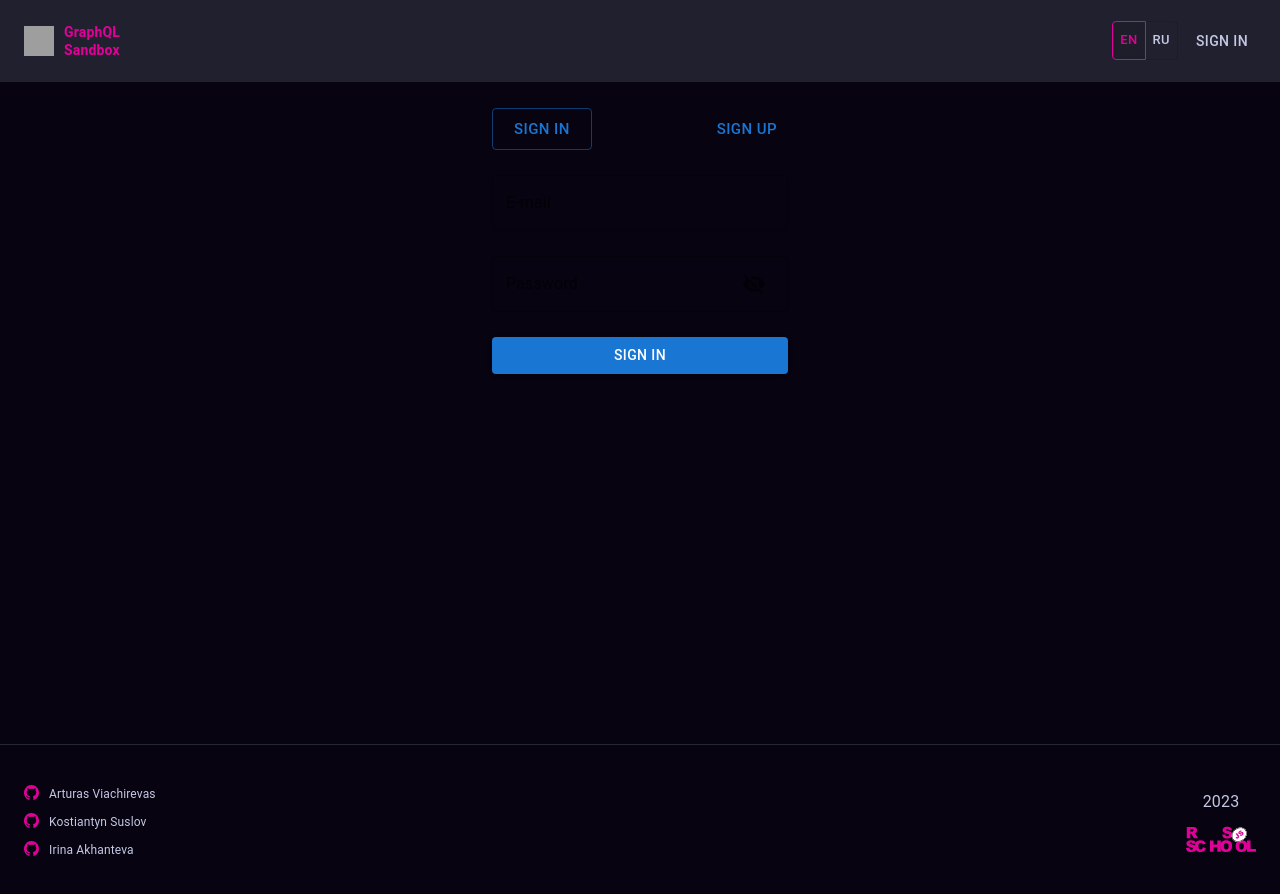
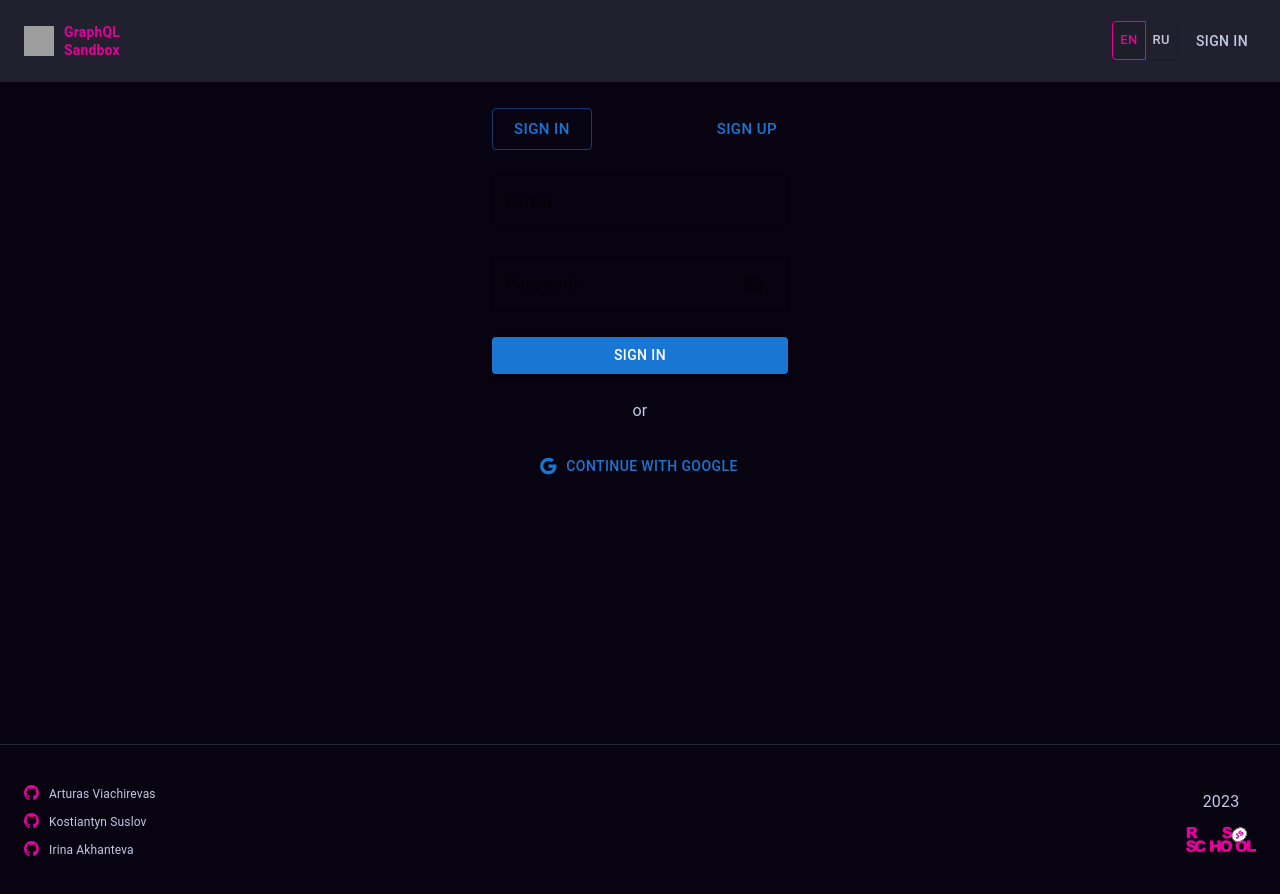
Before and after one commit to Howl404/graphiql-app, a React (Vite) app: page / in a window 1280 px wide. Both pictures are taken after a click on the button "SIGN IN". Shown: the top 894 px of the page. Built offline with nearby package versions, Linux system fonts and the light colour scheme; no server answers; grey boxes are pictures that could not be loaded.

Commit message:
feat: add google sign in btn

```diff
--- a/src/pages/AuthPage/index.tsx
+++ b/src/pages/AuthPage/index.tsx
@@ -1,4 +1,5 @@
-import { Button, TextField } from '@mui/material';
+import { Google } from '@mui/icons-material';
+import { Button, Divider, TextField } from '@mui/material';
 import { useState } from 'react';
 import { Controller, SubmitHandler, useForm } from 'react-hook-form';
 import { useNavigate } from 'react-router-dom';
@@ -130,6 +131,10 @@ export default function AuthPage() {
         <Button type="submit" variant="contained" data-testid="submit-btn">
           {AuthMode[mode]}
         </Button>
+        <Divider textAlign="center">or</Divider>
+        <Button startIcon={<Google />} onClick={AuthService.signInWithGoogle}>
+          Continue with google
+        </Button>
       </form>
     </div>
   );
```
